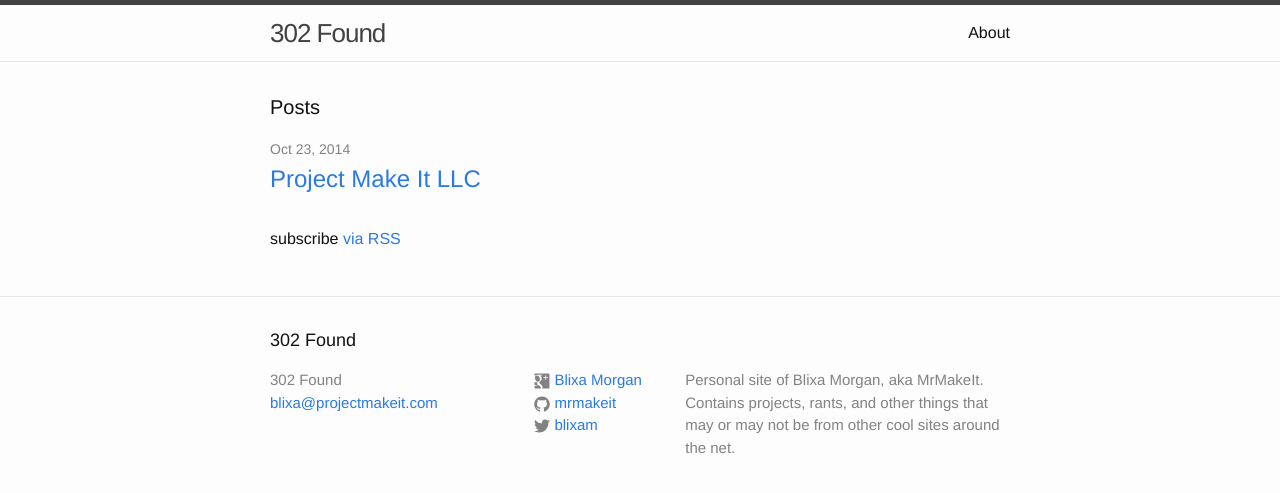
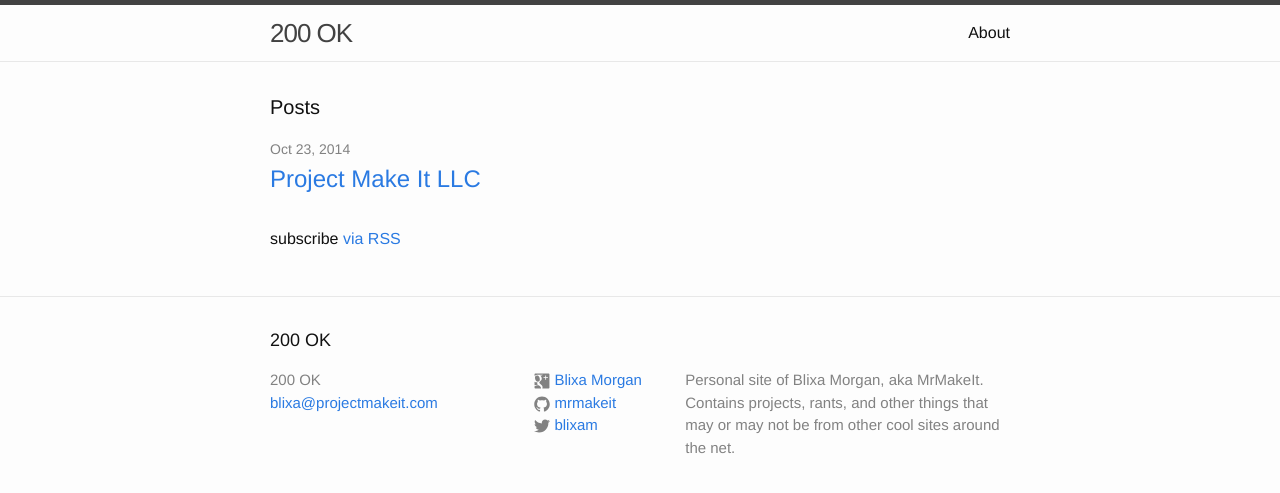
Before and after one commit to Faeranne/faeranne.github.io, a Jekyll site: the page built from index.html, in a window 1280 px wide. Shown: the top 493 px of the page. Built offline with Jekyll 4.4.1, drawn with Linux system fonts in a browser that asks for light colours.

Commit message:
fix title.

```diff
--- a/_config.yml
+++ b/_config.yml
@@ -1,5 +1,5 @@
 # Site settings
-title: 302 Found
+title: 200 OK
 email: blixa@projectmakeit.com
 description: > # this means to ignore newlines until "baseurl:"
   Personal site of Blixa Morgan, aka MrMakeIt.  Contains projects, rants, and
```
